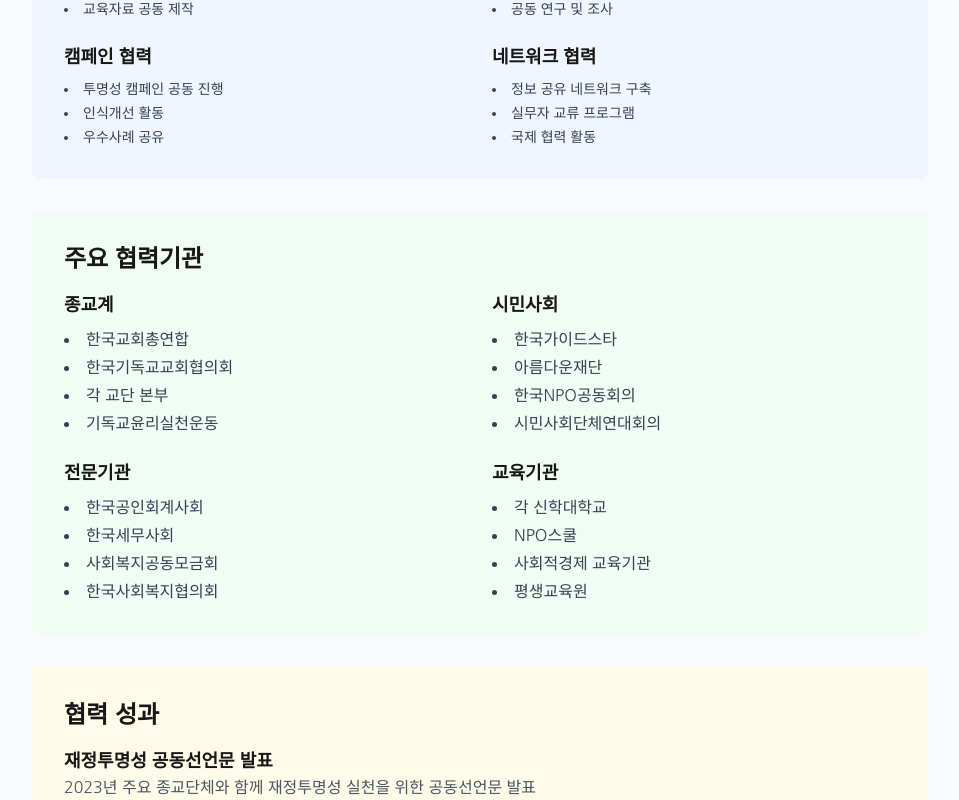
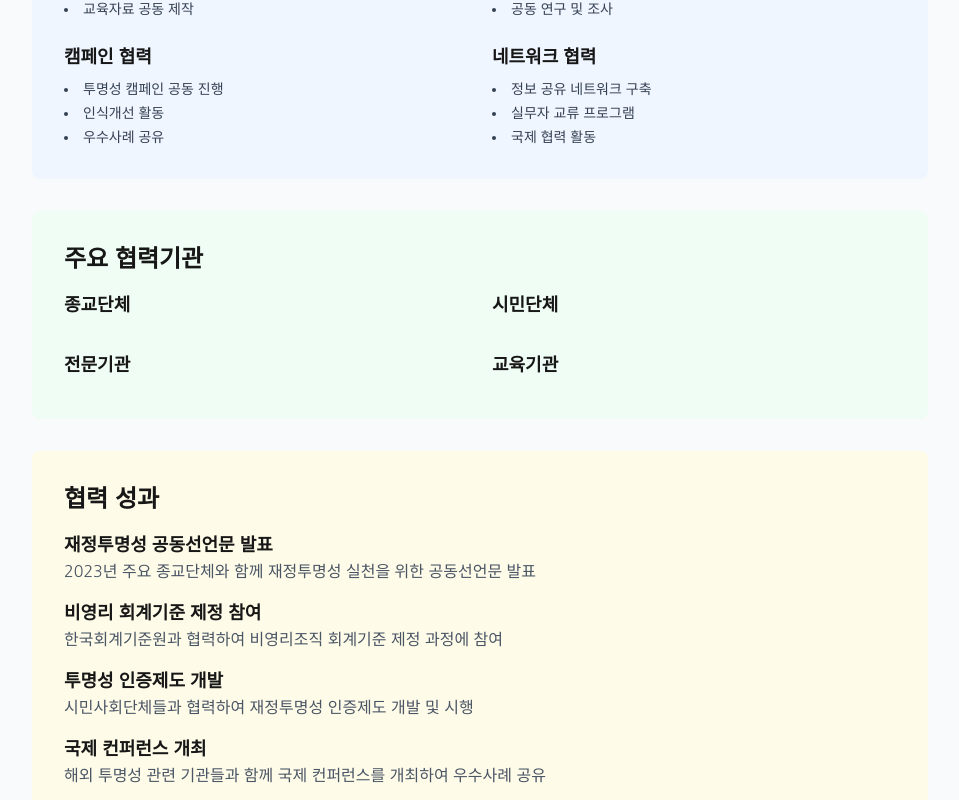
Before and after one commit to c-f-an/tov-nextjs, a Next.js app: page /movement/cooperation in a window 1280 px wide. Shown: the part 438-1238 px from the top of the page, without its empty margins (160-1119 px from the left). Built offline with nearby package versions, Linux system fonts and the light colour scheme; no server answers.

Commit message:
주요 협력기관 삭제

```diff
--- a/src/app/movement/cooperation/page.tsx
+++ b/src/app/movement/cooperation/page.tsx
@@ -53,40 +53,34 @@
               <h2 className="text-2xl font-bold mb-4">주요 협력기관</h2>
               <div className="grid md:grid-cols-2 gap-6">
                 <div>
-                  <h3 className="text-lg font-semibold mb-2">종교계</h3>
-                  <ul className="list-disc list-inside space-y-1 text-gray-700">
-                    <li>한국교회총연합</li>
-                    <li>한국기독교교회협의회</li>
-                    <li>각 교단 본부</li>
-                    <li>기독교윤리실천운동</li>
-                  </ul>
+                  <h3 className="text-lg font-semibold mb-2">종교단체</h3>
                 </div>
                 <div>
-                  <h3 className="text-lg font-semibold mb-2">시민사회</h3>
-                  <ul className="list-disc list-inside space-y-1 text-gray-700">
+                  <h3 className="text-lg font-semibold mb-2">시민단체</h3>
+                  {/* <ul className="list-disc list-inside space-y-1 text-gray-700">
                     <li>한국가이드스타</li>
                     <li>아름다운재단</li>
                     <li>한국NPO공동회의</li>
                     <li>시민사회단체연대회의</li>
-                  </ul>
+                  </ul> */}
                 </div>
                 <div>
                   <h3 className="text-lg font-semibold mb-2">전문기관</h3>
-                  <ul className="list-disc list-inside space-y-1 text-gray-700">
+                  {/* <ul className="list-disc list-inside space-y-1 text-gray-700">
                     <li>한국공인회계사회</li>
                     <li>한국세무사회</li>
                     <li>사회복지공동모금회</li>
                     <li>한국사회복지협의회</li>
-                  </ul>
+                  </ul> */}
                 </div>
                 <div>
                   <h3 className="text-lg font-semibold mb-2">교육기관</h3>
-                  <ul className="list-disc list-inside space-y-1 text-gray-700">
+                  {/* <ul className="list-disc list-inside space-y-1 text-gray-700">
                     <li>각 신학대학교</li>
                     <li>NPO스쿨</li>
                     <li>사회적경제 교육기관</li>
                     <li>평생교육원</li>
-                  </ul>
+                  </ul> */}
                 </div>
               </div>
             </div>
```
